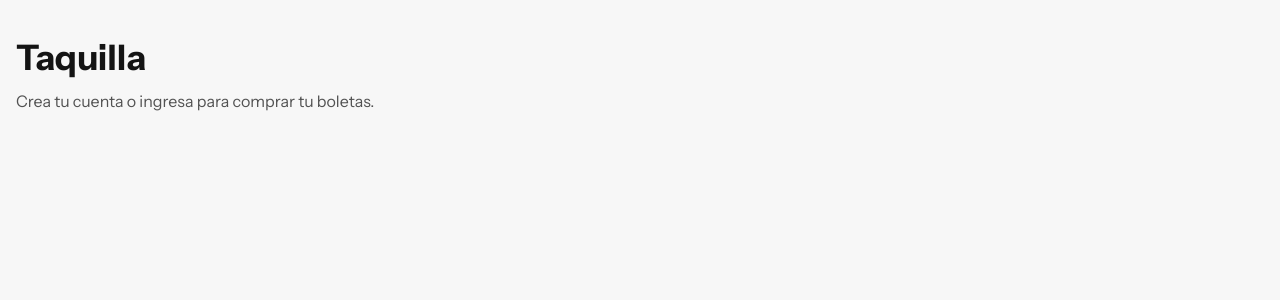
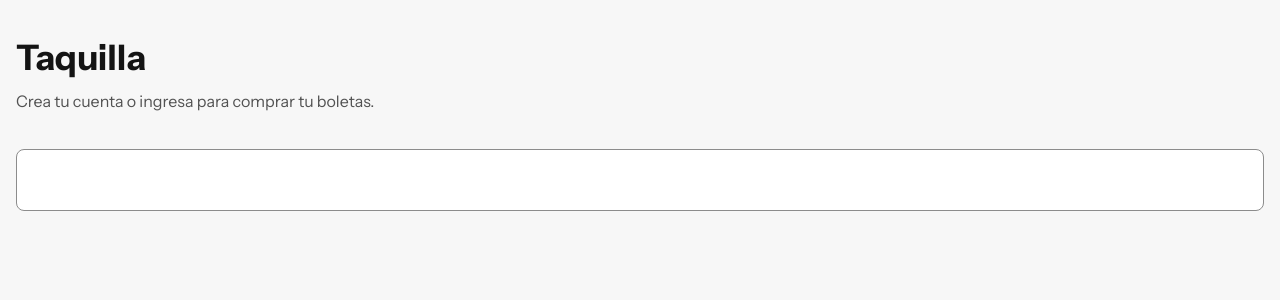
Before and after one commit to YanethM/practica-react, a React (Vite) app: page / in a window 1280 px wide. Shown: the top 300 px of the page. Built offline with nearby package versions, Linux system fonts and the light colour scheme.

Commit message:
feat: service

```diff
--- a/App.jsx
+++ b/App.jsx
@@ -1,3 +1,4 @@
+import { Campo } from "./src/components/Campo";
 import "/App.css";
 
 const App = () => {
@@ -8,7 +9,9 @@ const App = () => {
           <h1>Taquilla</h1>
           <p>Crea tu cuenta o ingresa para comprar tu boletas.</p>
         </header>
-        <div className="pagina-formularios"></div>
+        <div className="pagina-formularios">
+          <Campo />
+        </div>
       </main>
     </>
   );
```
